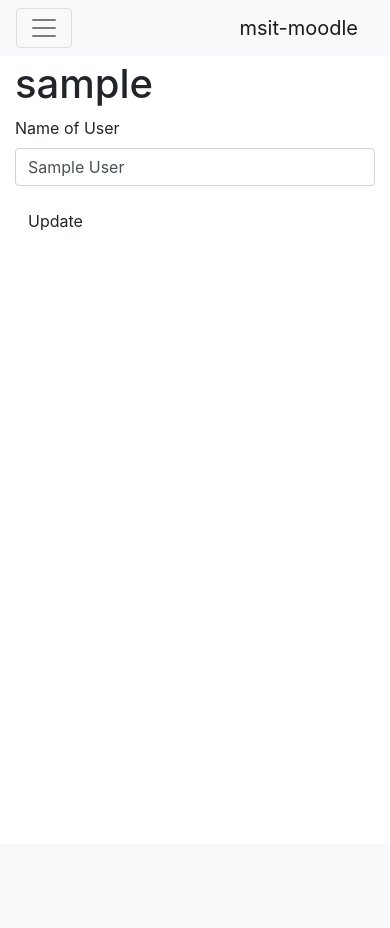
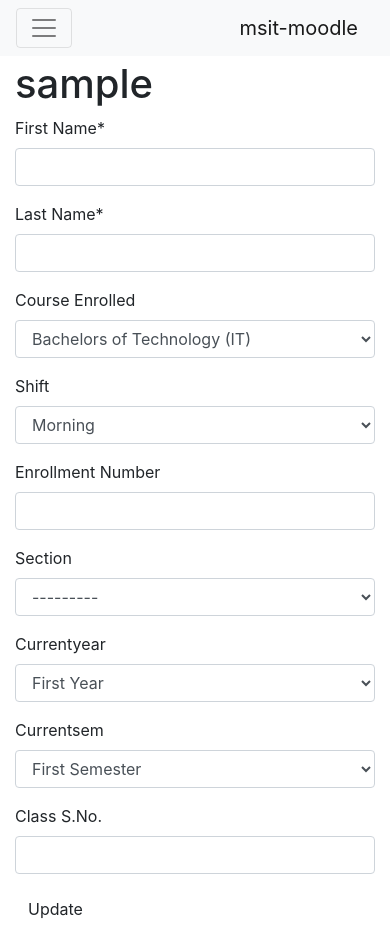
Before and after one commit to entunidotdeb/moodle-msit, a Django app: page /users/~update/ in a window 390 px wide. Before the commit the page ends 230 px from the top, so only its background shows below. Run offline with Django 3.2, Linux system fonts and the light colour scheme; the visitor is signed in with stand-in values (Sample User, id 1); data comes from the database, SQL or seed files in the repository; some libraries are stand-ins or nearby versions.

Commit message:
Social Account Signup form, UserUpdateView

```diff
--- a/msitmoodle/config/settings/local.py
+++ b/msitmoodle/config/settings/local.py
@@ -57,3 +57,5 @@ ACCOUNT_LOGIN_ON_EMAIL_CONFIRMATION = True
 ACCOUNT_FORMS = {
 'signup': 'users.forms.CustomSignupForm',
 }
+SOCIALACCOUNT_AUTO_SIGNUP = False
+SOCIALACCOUNT_FORMS = {'signup': 'users.forms.SocialCustomSignupForm'}
--- a/msitmoodle/msitmoodle/templates/account/base.html
+++ b/msitmoodle/msitmoodle/templates/account/base.html
@@ -2,6 +2,7 @@
 {% block title %}{% block head_title %}{% endblock head_title %}{% endblock title %}
 
 {% block content %}
+{% block outer %} {% endblock %}
 <div class="row">
   <div class="col-md-6 offset-md-3">
     {% block inner %}{% endblock %}
--- a/msitmoodle/msitmoodle/templates/account/signup.html
+++ b/msitmoodle/msitmoodle/templates/account/signup.html
@@ -92,7 +92,8 @@
   const student_checkbox = document.getElementById("id_id_profile_type_0_2")
   const teacher_checkbox = document.getElementById("id_id_profile_type_0_1")
   const div_radio = document.getElementById("div_id_profile_type")
-  div_radio.style.display = "none";
+  teacher_checkbox.checked = false;
+  student_checkbox.checked = true;
 
   signUp_Teacher.addEventListener("click", () => {
     div_id_enrollnum.style.display = "none";
--- a/msitmoodle/msitmoodle/templates/users/user_detail.html
+++ b/msitmoodle/msitmoodle/templates/users/user_detail.html
@@ -9,7 +9,7 @@
   <div class="row">
     <div class="col-sm-12">
 
-      <h2>{{ object.username }}</h2>
+      <h2> Hi {{ object.username }}</h2>
       {% if object.name %}
         <p>{{ object.name }}</p>
       {% endif %}
@@ -21,7 +21,7 @@
 <div class="row">
 
   <div class="col-sm-12">
-    <a class="btn btn-primary" href="{% url 'users:update' %}" role="button">My Info</a>
+    <a class="btn btn-primary" href="{% url 'users:update' %}" role="button">Update User related info</a>
     <a class="btn btn-primary" href="{% url 'account_email' %}" role="button">E-Mail</a>
     <!-- Your Stuff: Custom user template urls -->
   </div>
--- a/msitmoodle/msitmoodle/users/forms.py
+++ b/msitmoodle/msitmoodle/users/forms.py
@@ -3,9 +3,10 @@ from django.contrib.auth import forms as f
 from django.core.exceptions import ValidationError
 from django.utils.translation import ugettext_lazy as _
 from allauth.account.forms import SignupForm
+from allauth.socialaccount.forms import SignupForm as SocialSignupForm
 from django import forms
 from msitmoodle.users.models import Subject, Section
-from .user_constants import COURSES, SHIFT, YEAR, SEMESTER, PROFILE_TYPE
+from .user_constants import COURSES, SHIFT, YEAR, SEMESTER, PROFILE_TYPE, STUDENT
 User = get_user_model()
 
 
@@ -45,7 +46,7 @@ class CustomSignupForm(SignupForm):
     currentsem = forms.ChoiceField(choices=SEMESTER, required=False)
     serialnum = forms.IntegerField(label='Class S.No.', required=False)
     profile_type = forms.ChoiceField(
-        choices=PROFILE_TYPE, widget=forms.widgets.RadioSelect, label="Signing up as?"
+        choices=PROFILE_TYPE, widget=forms.widgets.RadioSelect, label="Signing up as?",
     )
 
     def signup(self, request, user):
@@ -53,3 +54,38 @@ class CustomSignupForm(SignupForm):
         user.last_name = self.cleaned_data['last_name']
         user.save()
         return user
+
+class SocialCustomSignupForm(SocialSignupForm):
+    first_name = forms.CharField(max_length=30, label='First Name')
+    last_name = forms.CharField(max_length=30, label='Last Name')
+    course = forms.ChoiceField(choices=COURSES, label='Course Enrolled', required=False)
+    shift = forms.ChoiceField(choices=SHIFT, required=False)
+    enrollnum = forms.IntegerField(label='Enrollment Number', required=False)
+    section = forms.ModelChoiceField(queryset=Section.objects.all(), required=False)
+    currentyear = forms.ChoiceField(choices=YEAR, required=False)
+    currentsem = forms.ChoiceField(choices=SEMESTER, required=False)
+    serialnum = forms.IntegerField(label='Class S.No.', required=False)
+    profile_type = forms.ChoiceField(
+        choices=PROFILE_TYPE, widget=forms.widgets.RadioSelect, label="Signing up as?",
+    )
+
+    def signup(self, request, user):
+        user = super(SocialCustomSignupForm, self).save(request)
+        user.first_name = self.cleaned_data['first_name']
+        user.last_name = self.cleaned_data['last_name']
+        user.save()
+        return user
+
+class UserUpdateForm(forms.Form):
+    first_name = forms.CharField(max_length=30, label='First Name')
+    last_name = forms.CharField(max_length=30, label='Last Name')
+    course = forms.ChoiceField(choices=COURSES, label='Course Enrolled', required=False)
+    shift = forms.ChoiceField(choices=SHIFT, required=False)
+    enrollnum = forms.IntegerField(label='Enrollment Number', required=False)
+    section = forms.ModelChoiceField(queryset=Section.objects.all(), required=False)
+    currentyear = forms.ChoiceField(choices=YEAR, required=False)
+    currentsem = forms.ChoiceField(choices=SEMESTER, required=False)
+    serialnum = forms.IntegerField(label='Class S.No.', required=False)
+    profile_type = forms.ChoiceField(
+        choices=PROFILE_TYPE, widget=forms.widgets.HiddenInput, label="Signing up as?",
+    )
--- a/msitmoodle/msitmoodle/users/models.py
+++ b/msitmoodle/msitmoodle/users/models.py
@@ -29,8 +29,8 @@ class Course(models.Model):
     )
 
     def __str__(self):
-        courseName = self.get_course_name_display()
-        return '%s' % (courseName)
+        course_name = self.get_course_name_display()
+        return '%s' % (course_name)
 
 
 class Section(models.Model):
@@ -110,3 +110,5 @@ class Teacher(models.Model):
             return '%s' % (self.user.email)
         if self.name:
             return '%s' % (self.name)
+
+#TODO  create Batch model
--- a/msitmoodle/msitmoodle/users/user_constants.py
+++ b/msitmoodle/msitmoodle/users/user_constants.py
@@ -133,9 +133,9 @@ CR = 5
 
 PROFILE_TYPE = (
     (TEACHER, "Teacher"),
-    (PROCTOR, "Proctor"),
-    (HOD, "HOD"),
+    # (PROCTOR, "Proctor"),
+    # (HOD, "HOD"),
     (STUDENT, "Student"),
-    (CR, "Class Representative")
+    # (CR, "Class Representative")
 )
 #End Region
--- a/msitmoodle/msitmoodle/users/views.py
+++ b/msitmoodle/msitmoodle/users/views.py
@@ -2,10 +2,15 @@ from django.contrib.auth import get_user_model
 from django.contrib.auth.mixins import LoginRequiredMixin
 from django.urls import reverse
 from django.views.generic import DetailView, RedirectView, UpdateView
+from django.views.generic.edit import FormView
 from django.contrib import messages
 from django.utils.translation import ugettext_lazy as _
-from django.http import HttpResponse
+from django.http import HttpResponse, HttpResponseRedirect
+from django.shortcuts import redirect
 import datetime
+from .forms import UserUpdateForm
+from .models import Student, Teacher
+from .user_constants import STUDENT, TEACHER
 
 User = get_user_model()
 
@@ -23,7 +28,71 @@ user_detail_view = UserDetailView.as_view()
 class UserUpdateView(LoginRequiredMixin, UpdateView):
 
     model = User
-    fields = ["name"]
+    form_class = UserUpdateForm
+
+    def get(self, request, *args, **kwargs):
+        form_class = UserUpdateForm
+        form = self.get_form(form_class)
+        self.object = self.get_object()
+        if hasattr(self.object, 'student'):
+            student = self.object.student
+            form = self.get_student_initials(form, student)
+        elif hasattr(self.object, 'teacher'):
+            teacher = self.object.teacher
+            not_reqd_teacher = ['course', 'enrollnum', 'section', 'currentyear', 'currentsem', 'serialnum']
+            for field in not_reqd_teacher:
+                del form.fields[field]
+            form = self.get_teacher_initials(form, teacher)
+        context = self.get_context_data(form=form)
+        return self.render_to_response(context=context)
+
+    def get_teacher_initials(self, form, teacher):
+        form.fields['first_name'].initial = self.object.first_name
+        form.fields['last_name'].initial = self.object.last_name
+        form.fields['shift'].initial = teacher.shift
+        form.fields['profile_type'].initial = TEACHER
+        return form
+
+    def get_student_initials(self, form, student):
+        form.fields['first_name'].initial = self.object.first_name
+        form.fields['last_name'].initial = self.object.last_name
+        if hasattr(student, 'course'):
+            course = student.course
+            form.fields['course'].initial = course.course_name
+        form.fields['enrollnum'].initial = student.enrollnum
+        if hasattr(student, 'section'):
+            form.fields['section'].initial = student.section.section
+        form.fields['currentyear'].initial = student.currentyear
+        form.fields['currentsem'].initial = student.currentsem
+        form.fields['serialnum'].initial = student.serialnum
+        form.fields['profile_type'].initial = STUDENT
+        return form
+
+    def post(self, request, *args, **kwargs):
+        form = self.get_form()
+        if form.is_valid():
+            data = form.cleaned_data
+            profile_type = data.get('profile_type', None)
+            updated = False
+            if int(profile_type) == STUDENT:
+                updated = self.set_student_details(data)
+            elif int(profile_type) == TEACHER:
+                updated = self.set_teacher_details(data)
+        messages.add_message(
+            self.request, messages.INFO, _("Infos successfully updated")
+        )
+        return redirect(self.get_success_url())
+
+    def set_student_details(self, data):
+        user = self.get_object()
+        student = user.student
+        user.first_name = data.get('first_name', '')
+        user.last_name = data.get('last_name', '')
+        return True
+
+    def set_teacher_details(self, data):
+        return False
+
 
     def get_success_url(self):
         return reverse("users:detail", kwargs={"username": self.request.user.username})
@@ -59,5 +128,18 @@ def current_datetime(request, username):
     return HttpResponse(html)
 
 
-# class UserSettingsView(LoginRequiredMixin, View):
-#     template_name =  ''
+class UserSettingsView(LoginRequiredMixin, FormView):
+    template_name = 'account/user_update.html'
+    form_class = UserUpdateForm
+
+    def get(self, request, *args, **kwargs):
+        form_class = self.get_form_class()
+        form = self.get_form(form_class)
+        user = request.user
+
+        context = self.get_context_data(form=form)
+        return self.render_to_response(context)
+
+
+
+# user_update_view = UserSettingsView.as_view()
```
Also changed, not shown: msitmoodle/msitmoodle/templates/socialaccount/signup.html (added, +108 -0 lines), msitmoodle/msitmoodle/users/adapters.py (+7 -0 lines).
